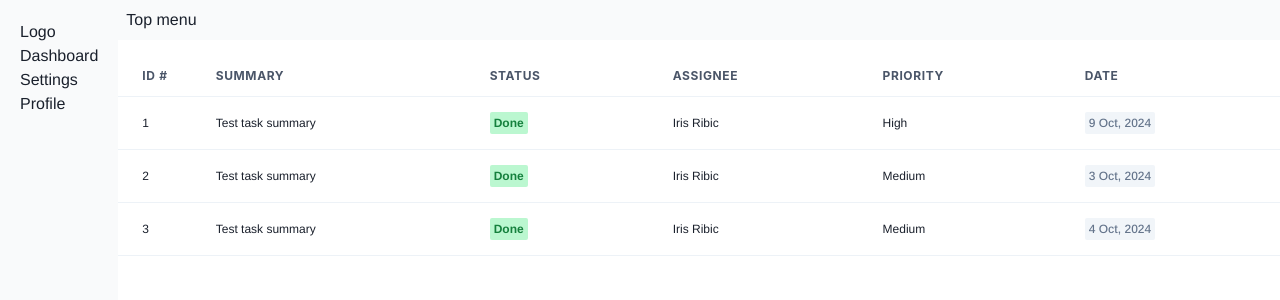
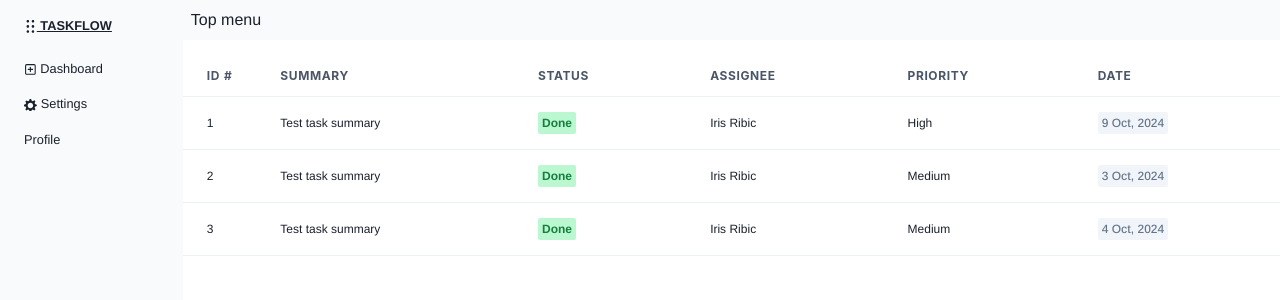
Before and after one commit to tatjanab/taskflow, a Next.js app: page / in a window 1280 px wide. Shown: the top 300 px of the page. Built offline with nearby package versions, Linux system fonts and the light colour scheme.

Commit message:
updated layout

```diff
--- a/package.json
+++ b/package.json
@@ -9,6 +9,7 @@
     "lint": "next lint"
   },
   "dependencies": {
+    "@chakra-ui/icons": "^2.2.4",
     "@chakra-ui/next-js": "^2.4.1",
     "@chakra-ui/react": "^2.10.1",
     "@emotion/react": "^11.13.3",
@@ -31,10 +32,10 @@
     "eslint-plugin-prettier": "^5.2.1",
     "eslint-plugin-react-hooks": "^4.6.0",
     "eslint-plugin-react-refresh": "^0.4.3",
-    "sass": "^1.71.1",
     "postcss": "^8.4.47",
     "prettier": "^3.3.3",
     "prettier-plugin-tailwindcss": "^0.6.6",
+    "sass": "^1.71.1",
     "tailwindcss": "^3.4.13",
     "typescript": "^5"
   }
--- a/src/app/components/Sidebar.tsx
+++ b/src/app/components/Sidebar.tsx
@@ -1,34 +1,24 @@
 "use client";
 
-import {
-  IconButton,
-  Box,
-  CloseButton,
-  Flex,
-  Icon,
-  useColorModeValue,
-  Text,
-  Drawer,
-  DrawerContent,
-  useDisclosure,
-  BoxProps,
-  FlexProps,
-  Link,
-  flexbox,
-} from "@chakra-ui/react";
-import { ExternalLinkIcon } from "@chakra-ui/icons";
+import { Box, Link } from "@chakra-ui/react";
+import { DragHandleIcon, SettingsIcon, PlusSquareIcon } from "@chakra-ui/icons";
 
 function Sidebar() {
   return (
-    <Box
-      height='100vh'
-      padding='20px'
-      className='bg-gray-primary flex flex-col'
-    >
-      <Link>Logo</Link>
-      <Link>Dashboard</Link>
-      <Link>Settings</Link>
-      <div className='profile'>
+    <Box height='100vh' className='bg-gray-primary sidebar flex w-1/6 flex-col'>
+      <Link className='px-6 py-4 font-bold uppercase'>
+        <DragHandleIcon /> TaskFlow
+      </Link>
+      <div className='main-nav flex flex-col'>
+        <Link className='px-6 py-2 hover:bg-slate-300'>
+          <PlusSquareIcon /> Dashboard
+        </Link>
+        <Link className='px-6 py-2 hover:bg-slate-300'>
+          <SettingsIcon className='mr-1' />
+          Settings
+        </Link>
+      </div>
+      <div className='profile px-6 py-2'>
         <Link>Profile</Link>
       </div>
     </Box>
--- a/src/app/page.tsx
+++ b/src/app/page.tsx
@@ -1,5 +1,3 @@
-import Image from "next/image";
-import Sidebar from "./components/sidebar";
 import Dashboard from "./components/Dashboard";
 
 export default function Home() {
--- a/src/app/styles/_layout.scss
+++ b/src/app/styles/_layout.scss
@@ -1,3 +1,7 @@
 .bg-gray-primary {
   background-color: $bg-gray;
 }
+
+.sidebar {
+  font-size: 0.8rem;
+}
```
Also changed, not shown: 1 other file (tests, documents, lock files or other folders).
